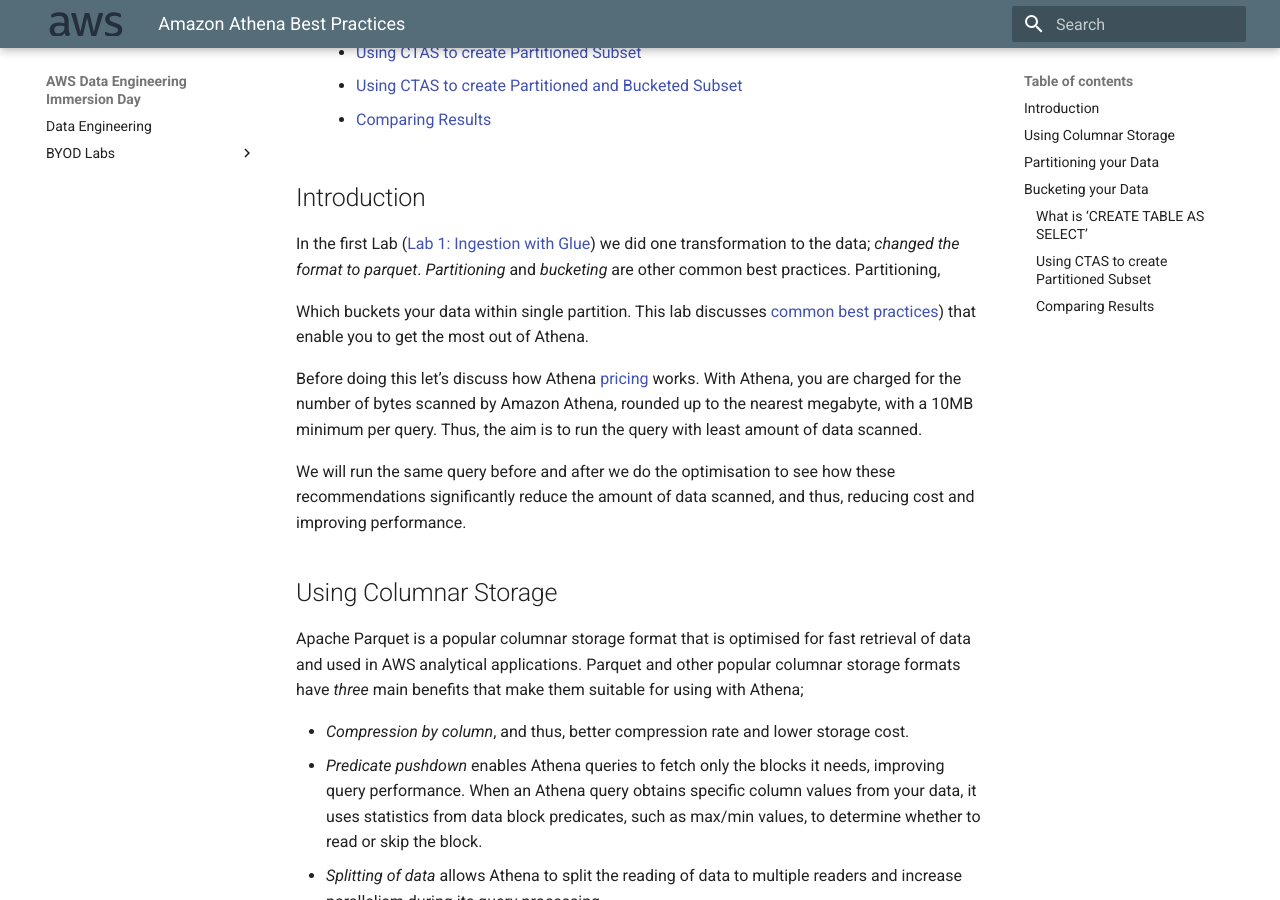
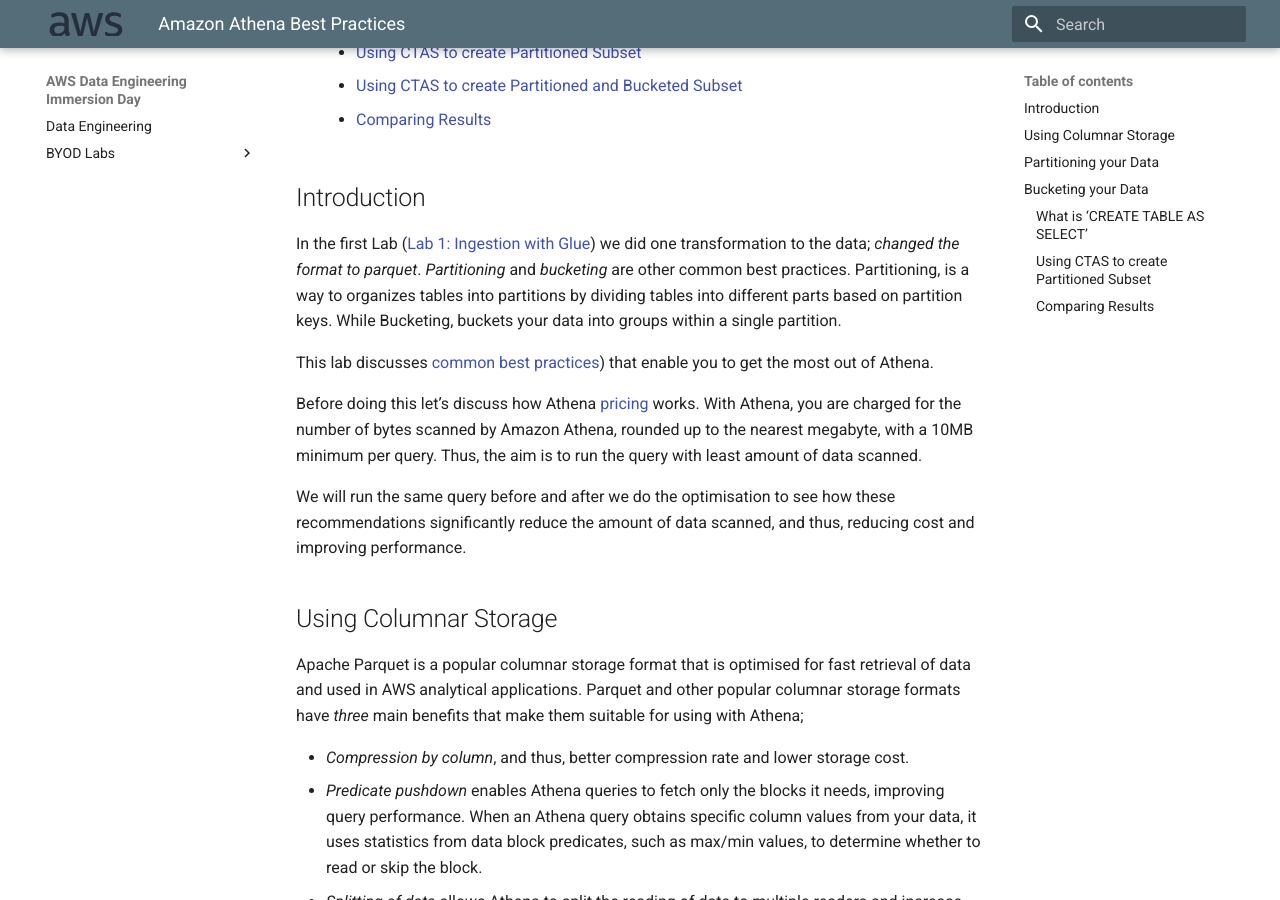
Before and after one commit to BastLeblanc/aws-byod-immersion-day, an MkDocs documentation site: the page built from labs/03_interactive_sql_queries/athena_best_practices.md, in a window 1280 px wide and 900 px high, scrolled down 308 px. Built offline with MkDocs 1.6.1 and Material for MkDocs 9.7.7, drawn with Linux system fonts in a browser that asks for light colours.

Commit message:
Athena changes -patch 9

```diff
--- a/labs/03_interactive_sql_queries/athena_best_practices.md
+++ b/labs/03_interactive_sql_queries/athena_best_practices.md
@@ -11,10 +11,9 @@
 
 ## Introduction
 
-In the first Lab ([Lab 1: Ingestion with Glue](../01_ingestion_with_glue/ingestion_with_glue.md)) we did one transformation to the data; *changed the format to parquet*. *Partitioning* and *bucketing* are other common best practices. Partitioning,
+In the first Lab ([Lab 1: Ingestion with Glue](../01_ingestion_with_glue/ingestion_with_glue.md)) we did one transformation to the data; *changed the format to parquet*. *Partitioning* and *bucketing* are other common best practices. Partitioning, is a way to organizes tables into partitions by dividing tables into different parts based on partition keys. While Bucketing, buckets your data into groups within a single partition.
 
-
-Which buckets your data within single partition. This lab discusses [common best practices](https://aws.amazon.com/blogs/big-data/top-10-performance-tuning-tips-for-amazon-athena/)) that enable you to get the most out of Athena.
+This lab discusses [common best practices](https://aws.amazon.com/blogs/big-data/top-10-performance-tuning-tips-for-amazon-athena/)) that enable you to get the most out of Athena.
 
 Before doing this let's discuss how Athena [pricing](https://aws.amazon.com/athena/pricing/) works. With Athena, you are charged for the number of bytes scanned by Amazon Athena, rounded up to the nearest megabyte, with a 10MB minimum per query. Thus, the aim is to run the query with least amount of data scanned.
 
```
